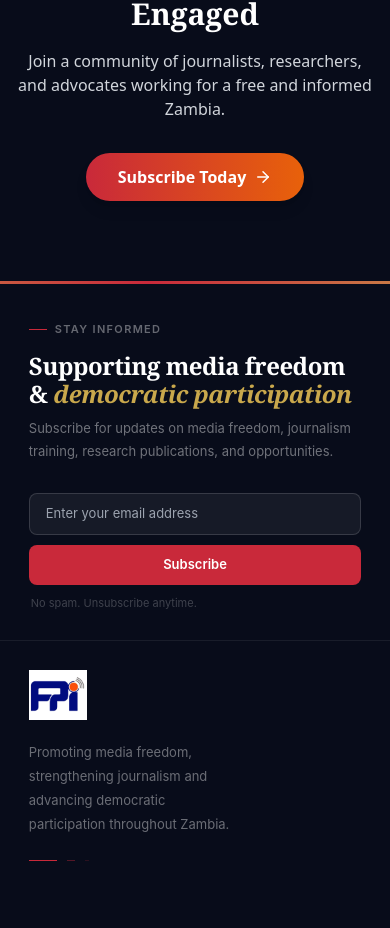
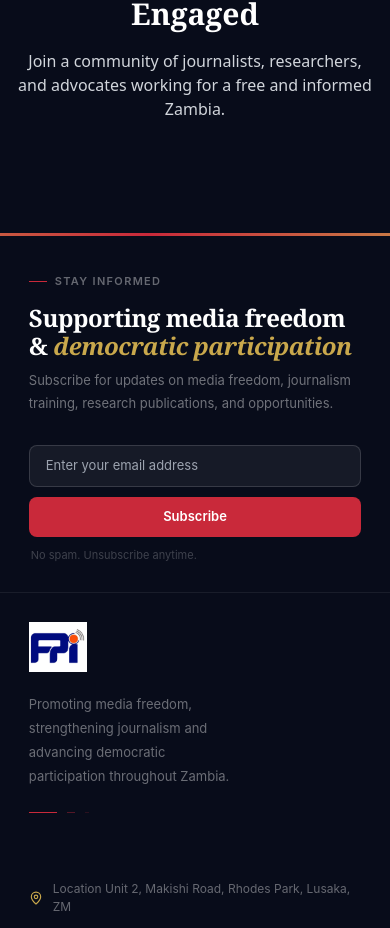
Before and after one commit to chanda791/fpi, a React (Create React App) app: page /knowledge/newsletters in a window 390 px wide. Shown: the part 2383-3311 px from the top of the page. Built offline with nearby package versions, Linux system fonts and the light colour scheme; no server answers.

Commit message:
Fix mobile menu scroll-to-top race and remove dead CTA button on Newsletters

```diff
--- a/src/components/ScrollToTop.tsx
+++ b/src/components/ScrollToTop.tsx
@@ -5,7 +5,14 @@ const ScrollToTop = () => {
   const { pathname } = useLocation();
 
   useEffect(() => {
-    window.scrollTo(0, 0);
+    // Deferred one frame so this always runs after any same-tick DOM/layout
+    // work from route change (e.g. the mobile nav releasing its scroll
+    // lock) -- calling scrollTo while something else still has scroll
+    // locked gets silently ignored on most mobile browsers.
+    const frame = requestAnimationFrame(() => {
+      window.scrollTo(0, 0);
+    });
+    return () => cancelAnimationFrame(frame);
   }, [pathname]);
 
   return null;
--- a/src/components/layout/Navbar.tsx
+++ b/src/components/layout/Navbar.tsx
@@ -20,6 +20,15 @@ const Navbar = () => {
   useEffect(() => {
     setIsOpen(false);
     setDropdown(null);
+    // Release the mobile-menu scroll lock immediately on navigation, in the
+    // same effect as the route change itself -- not a render cycle later
+    // via the isOpen-dependent effect below. Otherwise ScrollToTop's
+    // scrollTo(0,0) can fire while the body is still overflow:hidden (most
+    // mobile browsers just ignore a scroll call in that state), and nothing
+    // re-applies it once the lock actually releases -- the page is left
+    // wherever the browser's scroll/layout heuristics land, which is often
+    // near the bottom after scrolling through a long mobile menu.
+    document.body.style.overflow = "auto";
   }, [location]);
 
   useEffect(() => {
--- a/src/pages/knowledge/Newsletters.tsx
+++ b/src/pages/knowledge/Newsletters.tsx
@@ -1,5 +1,5 @@
 import { useEffect, useRef, useState } from "react";
-import { Mail, Calendar, ArrowRight, Download, FileText } from "lucide-react";
+import { Mail, Calendar, Download, FileText } from "lucide-react";
 import { API_BASE_URL, getAssetUrl } from "../../services/config";
 import DocumentPreviewModal from "../../components/DocumentPreviewModal";
 
@@ -365,13 +365,6 @@ const Newsletters = () => {
             <p className="text-gray-300 text-base md:text-lg mb-8 max-w-2xl mx-auto">
               {newslettersData.cta.subtitle}
             </p>
-            <a
-              href={newslettersData.cta.button.link}
-              className="inline-flex items-center gap-2 bg-gradient-to-r from-[#C9293A] to-[#E8610A] text-white px-8 py-3 rounded-full font-semibold hover:-translate-y-1 transition-all duration-300 shadow-lg"
-            >
-              {newslettersData.cta.button.text}
-              <ArrowRight size={18} />
-            </a>
           </AnimatedSection>
         </div>
       </section>
```
